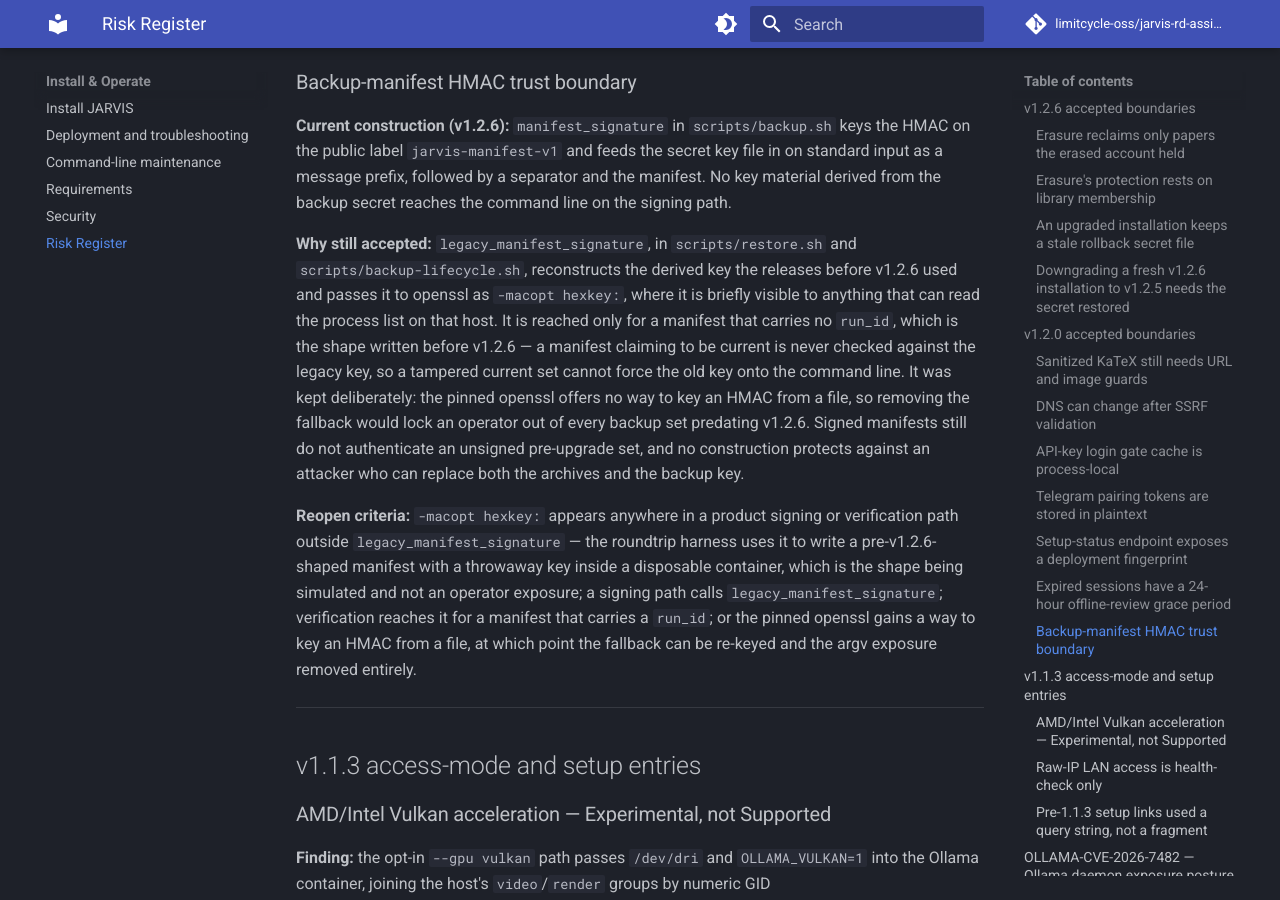
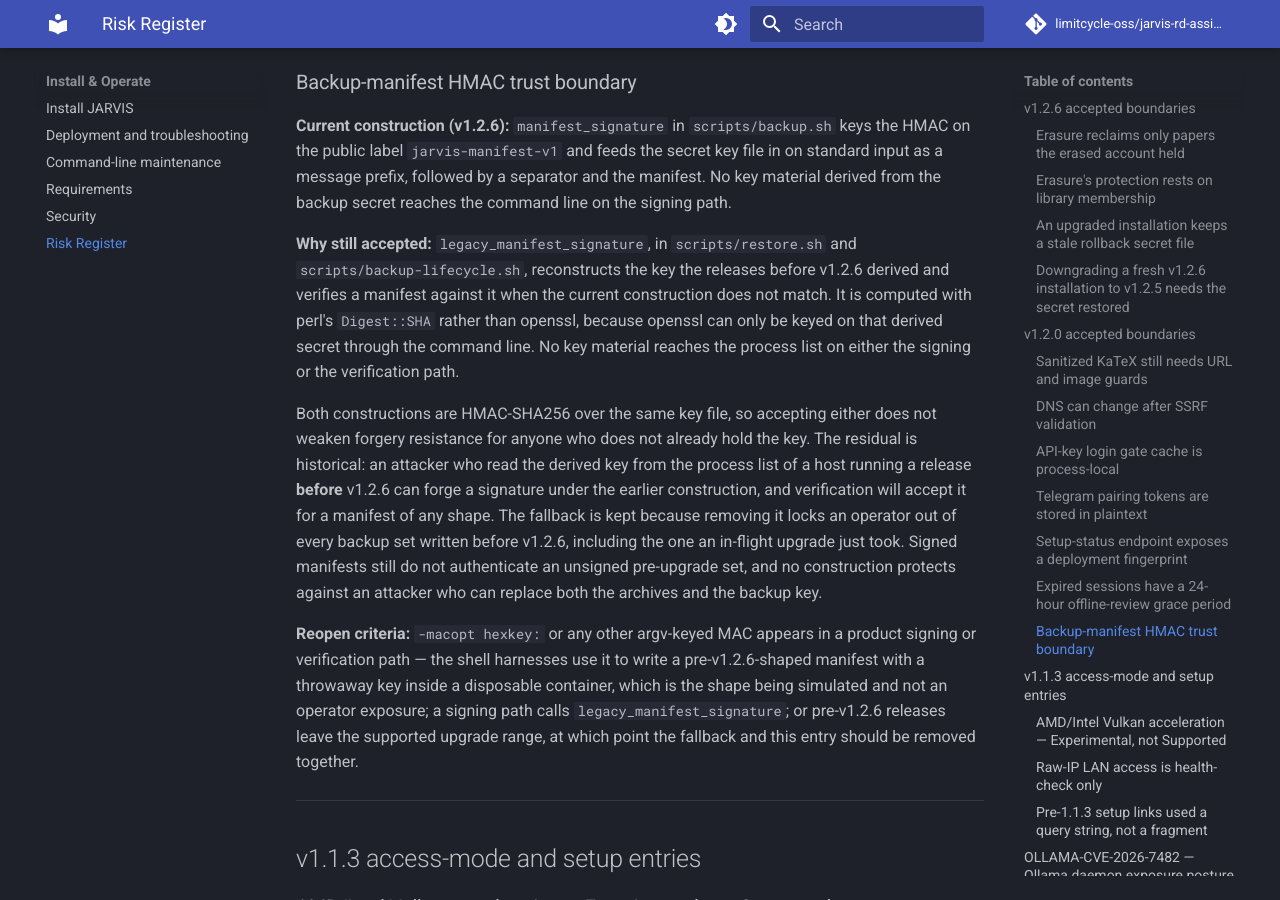
Before and after one commit to FFidan/Jarvis-RD-Assistant, an MkDocs documentation site: the page built from docs/known-residual-risks.md, in a window 1280 px wide and 900 px high, scrolled down 3318 px. Built offline with MkDocs 1.6.1 and Material for MkDocs 9.7.7, drawn with Linux system fonts in a browser that asks for light colours; comment, search, counter and statistics services are not loaded.

Commit message:
docs(backup): describe manifest authentication as it now behaves
The trust-boundary entry and two harness comments still said the earlier
signing construction is only ever tried for a manifest without a run_id.
Verification accepts either construction for either shape, and the earlier
one no longer puts key material on the command line.

Co-Authored-By: Claude <noreply@anthropic.com>

```diff
--- a/docs/known-residual-risks.md
+++ b/docs/known-residual-risks.md
@@ -129,26 +129,30 @@ manifest. No key material derived from the backup secret reaches the command
 line on the signing path.
 
 **Why still accepted:** `legacy_manifest_signature`, in `scripts/restore.sh` and
-`scripts/backup-lifecycle.sh`, reconstructs the derived key the releases before
-v1.2.6 used and passes it to openssl as `-macopt hexkey:`, where it is briefly
-visible to anything that can read the process list on that host. It is reached
-only for a manifest that carries no `run_id`, which is the shape written before
-v1.2.6 — a manifest claiming to be current is never checked against the legacy
-key, so a tampered current set cannot force the old key onto the command line.
-It was kept deliberately: the pinned openssl offers no way to key an HMAC from a
-file, so removing the fallback would lock an operator out of every backup set
-predating v1.2.6. Signed manifests still do not authenticate an unsigned
-pre-upgrade set, and no construction protects against an attacker who can
-replace both the archives and the backup key.
+`scripts/backup-lifecycle.sh`, reconstructs the key the releases before v1.2.6
+derived and verifies a manifest against it when the current construction does not
+match. It is computed with perl's `Digest::SHA` rather than openssl, because
+openssl can only be keyed on that derived secret through the command line. No key
+material reaches the process list on either the signing or the verification path.
 
-**Reopen criteria:** `-macopt hexkey:` appears anywhere in a product signing or
-verification path outside `legacy_manifest_signature` — the roundtrip harness
-uses it to write a pre-v1.2.6-shaped manifest with a throwaway key inside a
-disposable container, which is the shape being simulated and not an operator
-exposure; a signing path calls `legacy_manifest_signature`;
-verification reaches it for a manifest that carries a `run_id`; or the pinned
-openssl gains a way to key an HMAC from a file, at which point the fallback can
-be re-keyed and the argv exposure removed entirely.
+Both constructions are HMAC-SHA256 over the same key file, so accepting either
+does not weaken forgery resistance for anyone who does not already hold the key.
+The residual is historical: an attacker who read the derived key from the process
+list of a host running a release **before** v1.2.6 can forge a signature under the
+earlier construction, and verification will accept it for a manifest of any shape.
+The fallback is kept because removing it locks an operator out of every backup set
+written before v1.2.6, including the one an in-flight upgrade just took. Signed
+manifests still do not authenticate an unsigned pre-upgrade set, and no
+construction protects against an attacker who can replace both the archives and
+the backup key.
+
+**Reopen criteria:** `-macopt hexkey:` or any other argv-keyed MAC appears in a
+product signing or verification path — the shell harnesses use it to write a
+pre-v1.2.6-shaped manifest with a throwaway key inside a disposable container,
+which is the shape being simulated and not an operator exposure; a signing path
+calls `legacy_manifest_signature`; or pre-v1.2.6 releases leave the supported
+upgrade range, at which point the fallback and this entry should be removed
+together.
 
 ---
 
```
Also changed, not shown: 2 other files.
